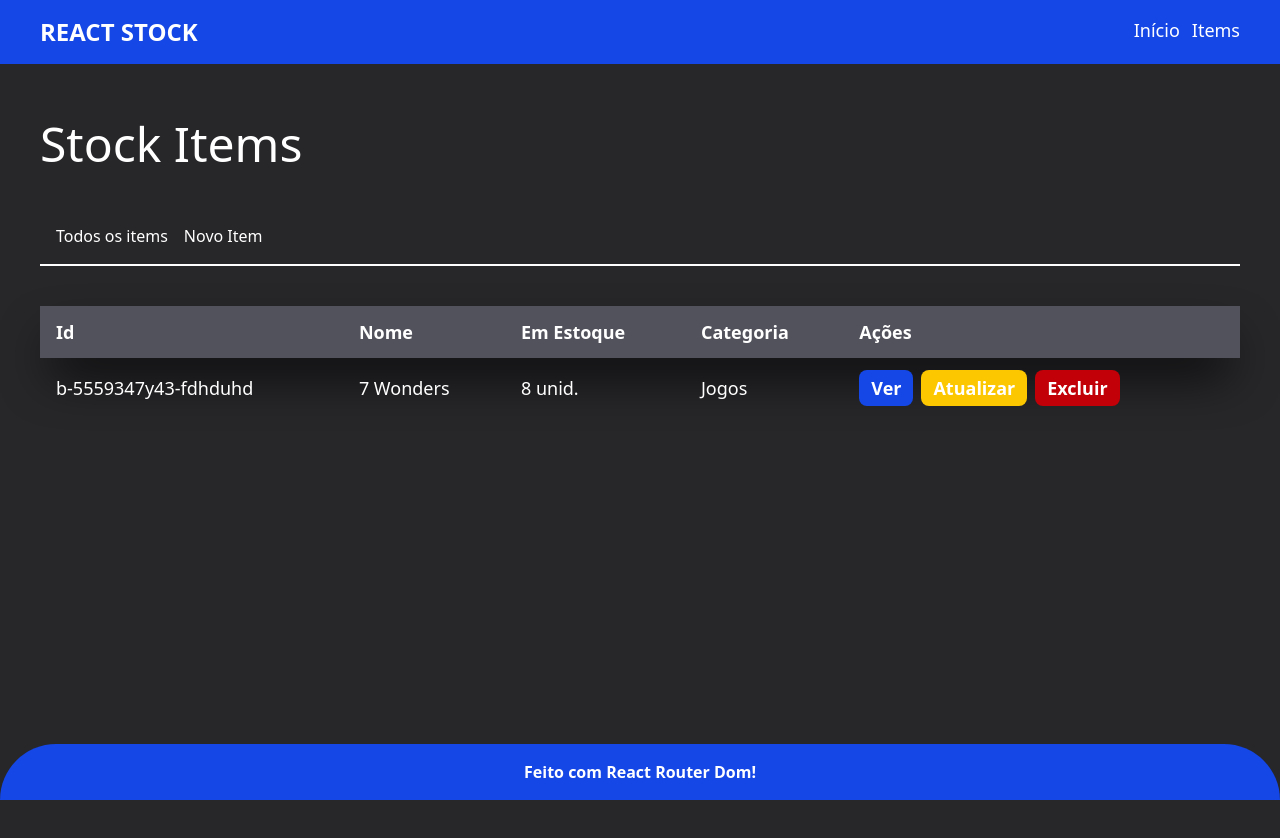
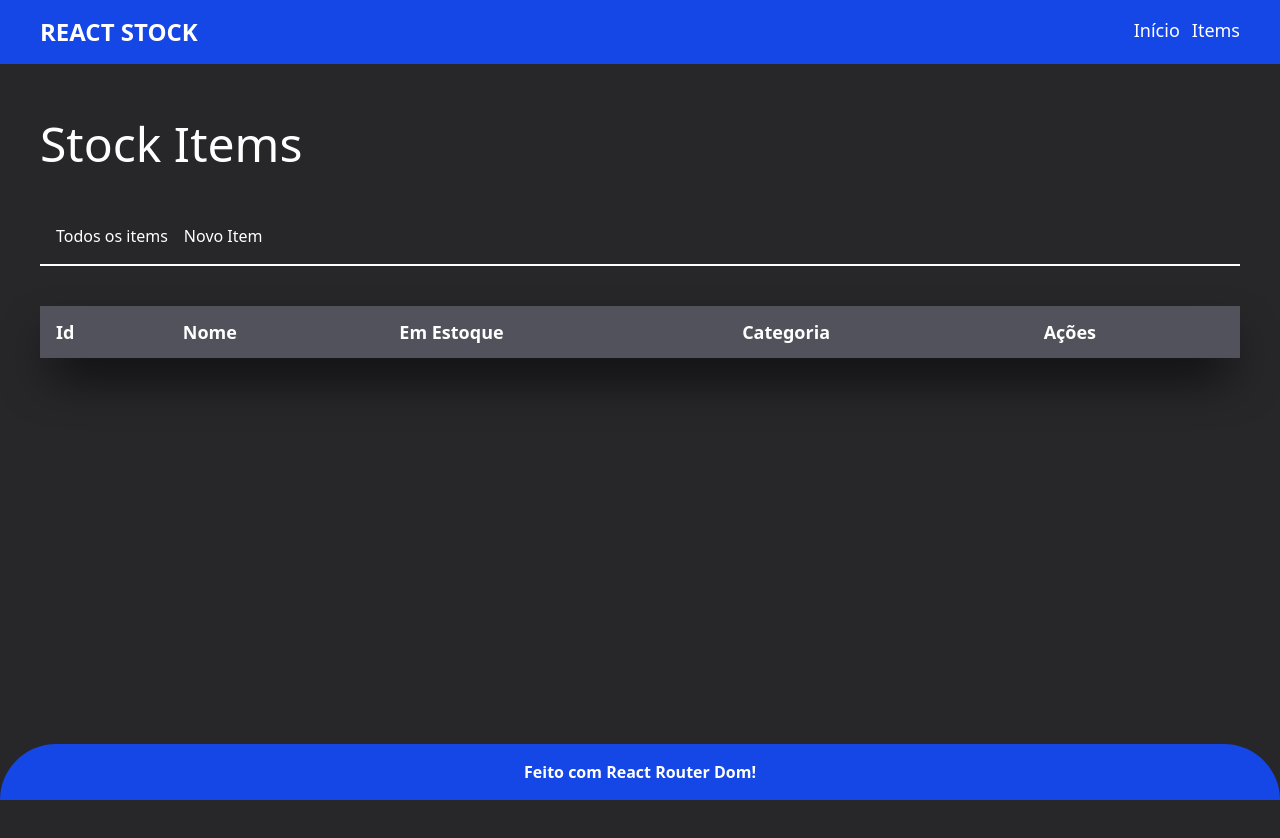
Before and after one commit to pedroagustoluiz/dashboard, a React (Vite) app: page /items in a window 1280 px wide. Shown: the top 838 px of the page. Built offline with nearby package versions, Linux system fonts and the light colour scheme.

Commit message:
alterações pequenas

```diff
--- a/src/contexts/ItemsContext.tsx
+++ b/src/contexts/ItemsContext.tsx
@@ -2,6 +2,7 @@ import { createContext } from "react";
 
 // src/types/Item.ts (ou em qualquer lugar apropriado)
 export interface Item {
+  id?: number;
   name?: string;
   amount?: number;
   priceItem?: number;
--- a/src/pages/Home.tsx
+++ b/src/pages/Home.tsx
@@ -3,7 +3,6 @@ import MainTitle from "../components/MainTitle";
 import { Square } from "../components/Square";
 
 const Home = () => {
-
   return (
     <div>
       <MainTitle title="DashBoard" />
@@ -24,7 +23,7 @@ const Home = () => {
               <tr>
                 <td className="px-4 py-3">Teste</td>
                 <td className="px-4 py-3">
-                  <Button text="Ver" color="blue-700" />
+                  <Button text="Ver" color="bg-blue-700" />
                 </td>
               </tr>
             </tbody>
@@ -34,7 +33,7 @@ const Home = () => {
           <table className="table-auto w-full">
             <thead className="h-12 shadow-2xl shadow-black bg-zinc-600  text-lg text-white">
               <tr>
-                <th className="px-4 py-3 text-left">Items Recentes</th>
+                <th className="px-4 py-3 text-left">Items Acabando</th>
                 <th className="px-4 py-3 text-left">Qtd</th>
                 <th className="px-4 py-3 text-left">Ações</th>
               </tr>
@@ -44,7 +43,7 @@ const Home = () => {
                 <td className="px-4 py-3">Teste</td>
                 <td className="px-4 py-3">8</td>
                 <td className="px-4 py-3">
-                  <Button text="Ver" color="blue-700" />
+                  <Button text="Ver" color="bg-blue-700" />
                 </td>
               </tr>
             </tbody>
--- a/src/pages/Items.tsx
+++ b/src/pages/Items.tsx
@@ -1,6 +1,14 @@
+import { useContext } from "react";
 import Button from "../components/Button";
+import { ItemsContext } from "../contexts/ItemsContext";
 
 const Items = () => {
+  const context = useContext(ItemsContext);
+
+  if (!context) {
+    throw new Error("contexto vazio");
+  }
+  const { items } = context;
   return (
     <>
       <div className="col-span-2 grid-rows-2 w-full ">
@@ -15,17 +23,19 @@ const Items = () => {
             </tr>
           </thead>
           <tbody className="text-lg">
-            <tr>
-              <td className="px-4 py-3">b-5559347y43-fdhduhd</td>
-              <td className="px-4 py-3">7 Wonders</td>
-              <td className="px-4 py-3">8 unid.</td>
-              <td className="px-4 py-3 ">Jogos</td>
+            {items.map((item) => (
+              <tr key={item.id}>
+                <td className="px-4 py-3">b{item.id}</td>
+                <td className="px-4 py-3">{item.name}</td>
+                <td className="px-4 py-3">{item.amount} unid.</td>
+                <td className="px-4 py-3 ">{item.category}</td>
                 <td className="px-4 py-3">
                   <Button text="Ver" color="bg-blue-700" />
                   <Button text="Atualizar" color="bg-yellow-400" />
                   <Button text="Excluir" color="bg-red-700" />
                 </td>
               </tr>
+            ))}
           </tbody>
         </table>
       </div>
--- a/src/pages/NewItem.tsx
+++ b/src/pages/NewItem.tsx
@@ -4,11 +4,11 @@ import Input from "../components/Input";
 import { ItemsContext } from "../contexts/ItemsContext";
 
 const NewItem = () => {
-  const [nameItem, setNameItem] = useState<string>();
-  const [amountItem, setAmountItem] = useState<number>();
-  const [priceItem, setPriceItem] = useState<number>();
-  const [category, setCategory] = useState<string>();
-  const [description, setDescription] = useState<string>();
+  const [nameItem, setNameItem] = useState<string>("");
+  const [amountItem, setAmountItem] = useState<number>(0);
+  const [priceItem, setPriceItem] = useState<number>(0);
+  const [category, setCategory] = useState<string>("");
+  const [description, setDescription] = useState<string>("");
   const context = useContext(ItemsContext);
 
   if (!context) {
@@ -18,7 +18,7 @@ const NewItem = () => {
   const handleSubmit = (ev: React.FormEvent<HTMLFormElement>) => {
     ev.preventDefault();
     const newItem = {
-      Id: items.length + 1,
+      id: Date.now() + Math.floor(Math.random() * 1000),
       name: nameItem,
       amount: amountItem,
       priceItem: priceItem,
@@ -67,15 +67,15 @@ const NewItem = () => {
         />
 
         <select
-          name=""
-          id=""
+          name="category"
+          id="category"
           className="h-12 bg-zinc-600 rounded-2xl col-span-1 w-full px-4 font-bold"
           onChange={(ev) => setCategory(ev.target.value)}
           value={category}
         >
-          <option value="teste">teste</option>
-          <option value="teste2">teste2</option>
-          <option value="teste3">teste3</option>
+          <option value="electronics">Eletronicos</option>
+          <option value="games">Jogos</option>
+          <option value="furniture">Móveis</option>
         </select>
         <textarea
           name="description"
```
Lines whose indentation alone changed are shown as unchanged.
